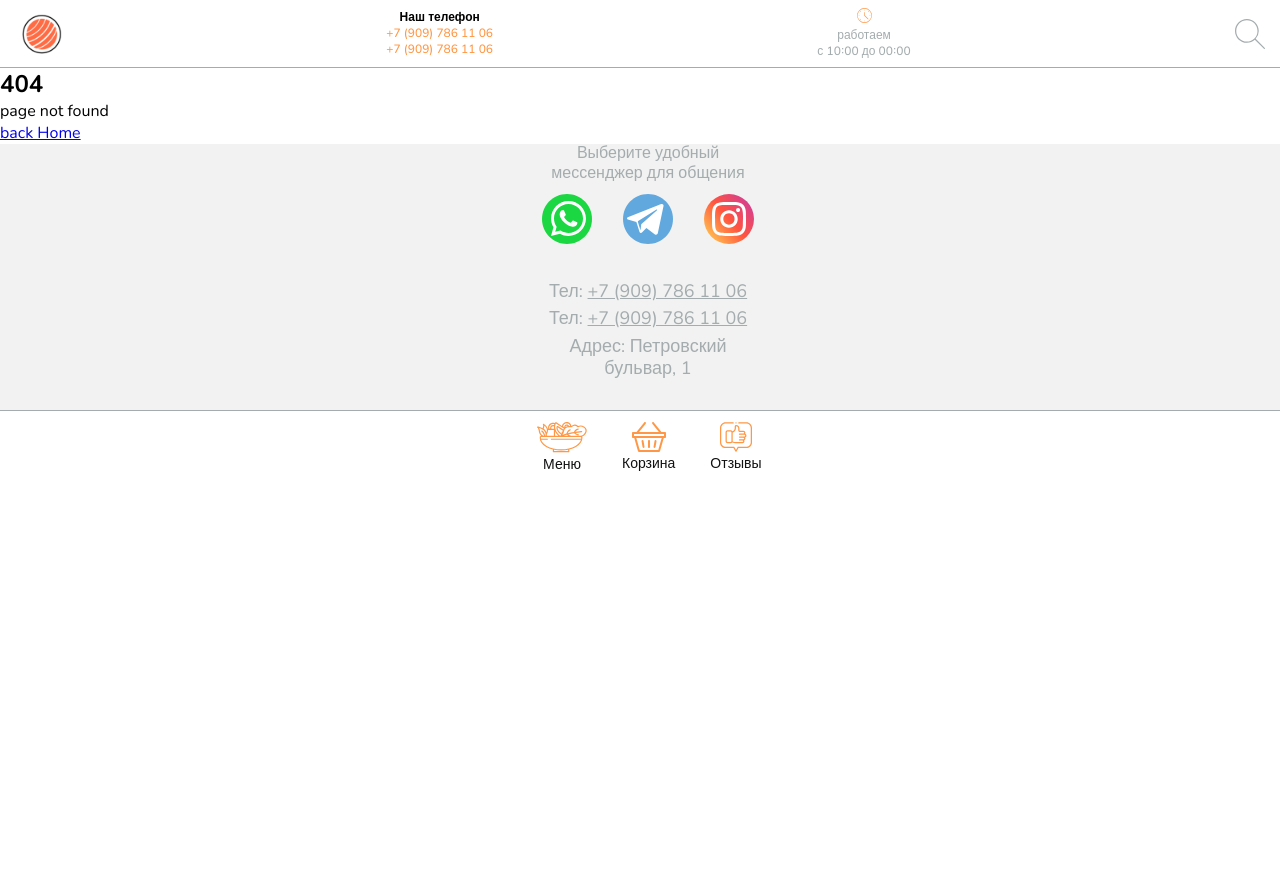
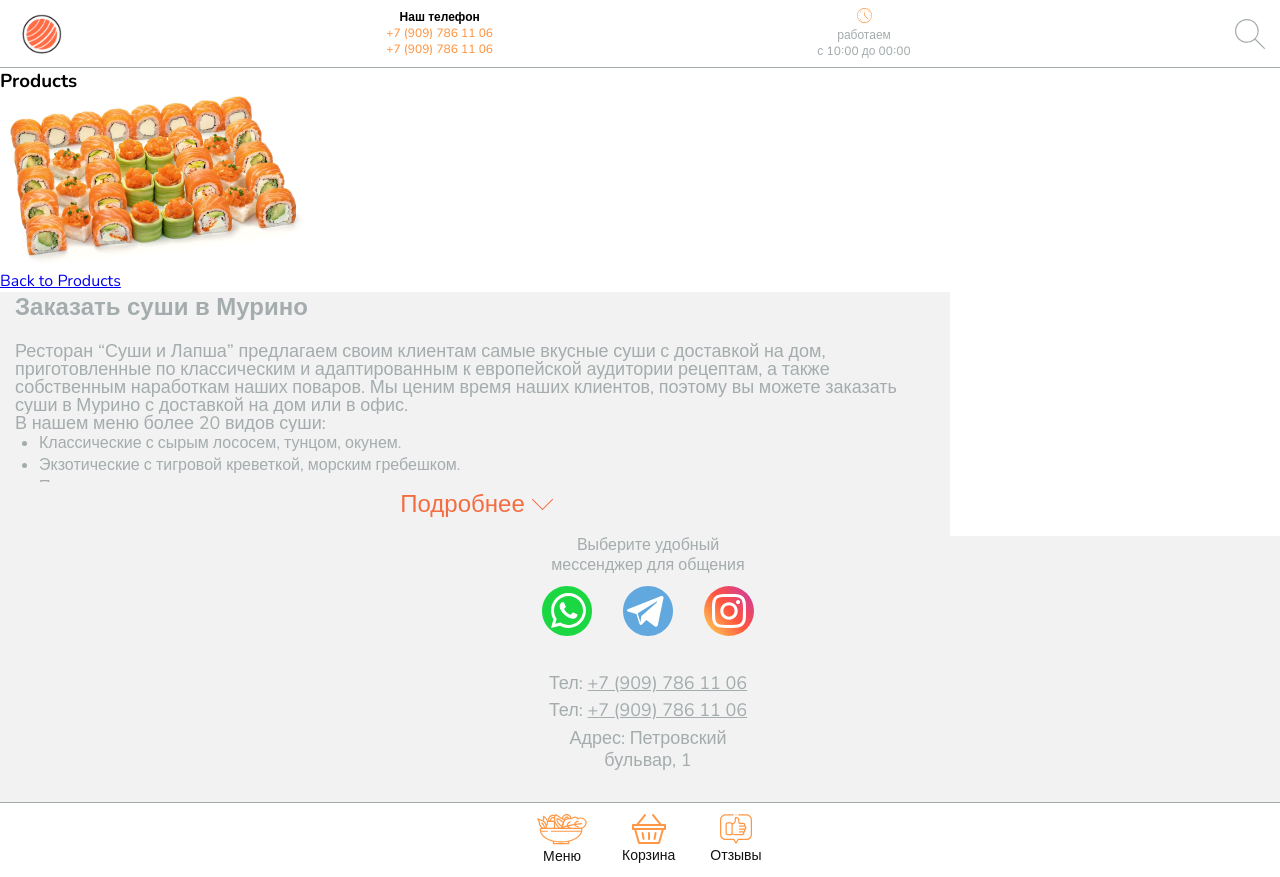
Before and after one commit to alexanderVLG/sushi-shop-murino, a React (Create React App) app: page /products/1 in a window 1280 px wide. Before the commit the page ends 800 px from the top, so only its background shows below. Built offline with nearby package versions, Linux system fonts and the light colour scheme.

Commit message:
Product Card Page

```diff
--- a/src/App.js
+++ b/src/App.js
@@ -1,9 +1,11 @@
 import {Component} from 'react';
 import { Routes, Route} from 'react-router-dom';
 import Home from './pages/Home';
-import Menu from './pages/Menu';
-import SharedLayout from './pages/SharedLayout';
+import Products from './pages/Products';
+import HomeLayout from './pages/HomeLayout';
 import Error from './pages/Error';
+import ProductCard from './pages/ProductCard';
+import ProductLayout from './pages/ProductLayout';
 
 
 
@@ -13,9 +15,12 @@ class App extends Component {
     return (
 
         <Routes>
-          <Route path="/" element={<SharedLayout />}>
+          <Route path="/" element={<HomeLayout />}>
             <Route index element={<Home />} />
-            <Route path="catalog" element={<Menu />} />
+            <Route path="products" element={<ProductLayout />}>
+              <Route index element={<Products />} />
+              <Route path=":productId" element={<ProductCard />} />
+            </Route>
             <Route path="*" element={<Error />} />
           </Route>
         </Routes>
--- /dev/null
+++ b/src/pages/ProductCard.js
@@ -0,0 +1,17 @@
+import { Link } from 'react-router-dom';
+import first from '../media/productsImg/ProductCard/first.jpg';
+import About from '../components/About';
+
+const ProductCard = () => {
+  return(
+    <>
+      <section>
+        <img src={first} alt="Аппетитные роллы в большом количестве."/>
+        <Link to="/products">Back to Products</Link>
+      </section>
+      <About />
+    </>
+
+  );
+}
+export default ProductCard;
--- /dev/null
+++ b/src/pages/ProductLayout.js
@@ -0,0 +1,11 @@
+import { Outlet } from 'react-router-dom';
+
+const Home = () => {
+  return (
+    <>
+      <h3>Products</h3>
+      <Outlet />
+    </>
+  );
+}
+export default Home;
--- a/src/pages/Menu.js
+++ b/src/pages/Products.js
@@ -3,7 +3,7 @@ import sushiSet from '../media/productsImg/small/sushiSet.jpg';
 import { products } from '../data.js';
 import About from '../components/About';
 
-const Menu = () => {
+const Products = () => {
     const [data] = useState(products);
 
     return(
@@ -41,4 +41,4 @@ const Menu = () => {
     );
   }
 
-export default Menu;
+export default Products;
```
Also changed, not shown: src/media/productsImg/productCard/first.jpg (added), src/pages/HomeLayout.js (renamed from src/pages/SharedLayout.js).
